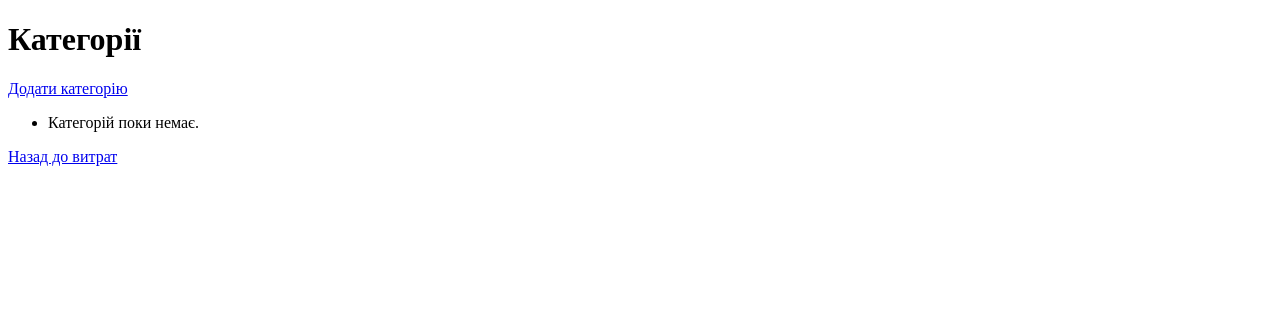
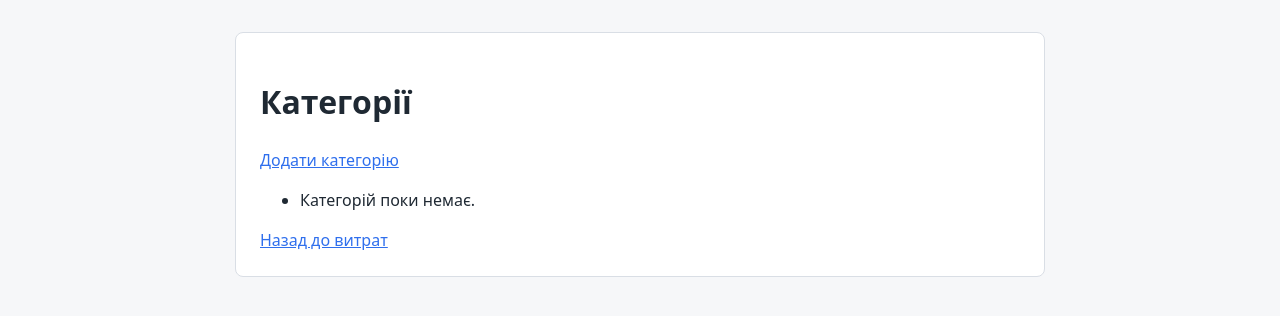
Before and after one commit to luts26/django-expense-tracker, a Django app: page /expenses/categories/ in a window 1280 px wide. Shown: the top 316 px of the page. Run offline with Django 5.2, Linux system fonts and the light colour scheme; the visitor is signed in with stand-in values (Sample User, id 1); data that the repository does not hold is empty.

Commit message:
Add static CSS and base styling

```diff
--- a/config/settings.py
+++ b/config/settings.py
@@ -131,6 +131,7 @@ USE_TZ = True
 # https://docs.djangoproject.com/en/5.2/howto/static-files/
 
 STATIC_URL = 'static/'
+STATICFILES_DIRS = [BASE_DIR / "static"]
 
 # Default primary key field type
 # https://docs.djangoproject.com/en/5.2/ref/settings/#default-auto-field
--- /dev/null
+++ b/static/css/app.css
@@ -0,0 +1,35 @@
+:root {
+    --bg: #f6f7f9;
+    --card: #ffffff;
+    --text: #1f2933;
+    --muted: #6b7785;
+    --accent: #2f6fed;
+    --border: #d9dee5;
+}
+
+body {
+    margin: 0;
+    background: var(--bg);
+    color: var(--text);
+    font-family: system-ui, -apple-system, "Segoe UI", sans-serif;
+    line-height: 1.5;
+}
+
+main {
+    max-width: 760px;
+    margin: 2rem auto;
+    padding: 1.5rem;
+    background: var(--card);
+    border: 1px solid var(--border);
+    border-radius: 8px;
+}
+
+a { color: var(--accent); }
+
+button {
+    padding: 0.35rem 0.8rem;
+    border: 1px solid var(--border);
+    border-radius: 6px;
+    background: var(--card);
+    cursor: pointer;
+}
--- a/templates/base.html
+++ b/templates/base.html
@@ -1,9 +1,11 @@
+{% load static %}
 <!doctype html>
 <html lang="uk">
 <head>
     <meta charset="utf-8">
     <meta name="viewport" content="width=device-width, initial-scale=1">
     <title>{% block title %}Трекер витрат{% endblock %}</title>
+    <link rel="stylesheet" type="text/css" href="{% static 'css/app.css' %}">
 </head>
 <body>
     <main>
```
